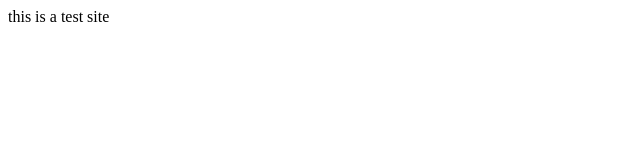
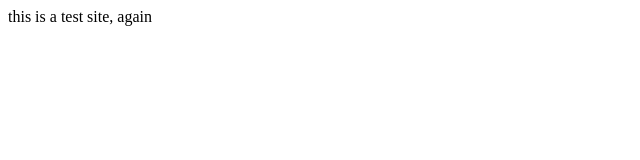
Before and after one commit to antberg/thesis, a plain HTML site: page docs/index.html in a window 1280 px wide. Shown: the full height of the page, 0-640 px from the left. Drawn offline with Linux system fonts and the light colour scheme.

Commit message:
docs sanity check

```diff
--- a/docs/index.html
+++ b/docs/index.html
@@ -6,6 +6,6 @@
 </head>
 <body>
 
-this is a test site
+this is a test site, again
 
 </body>
```
